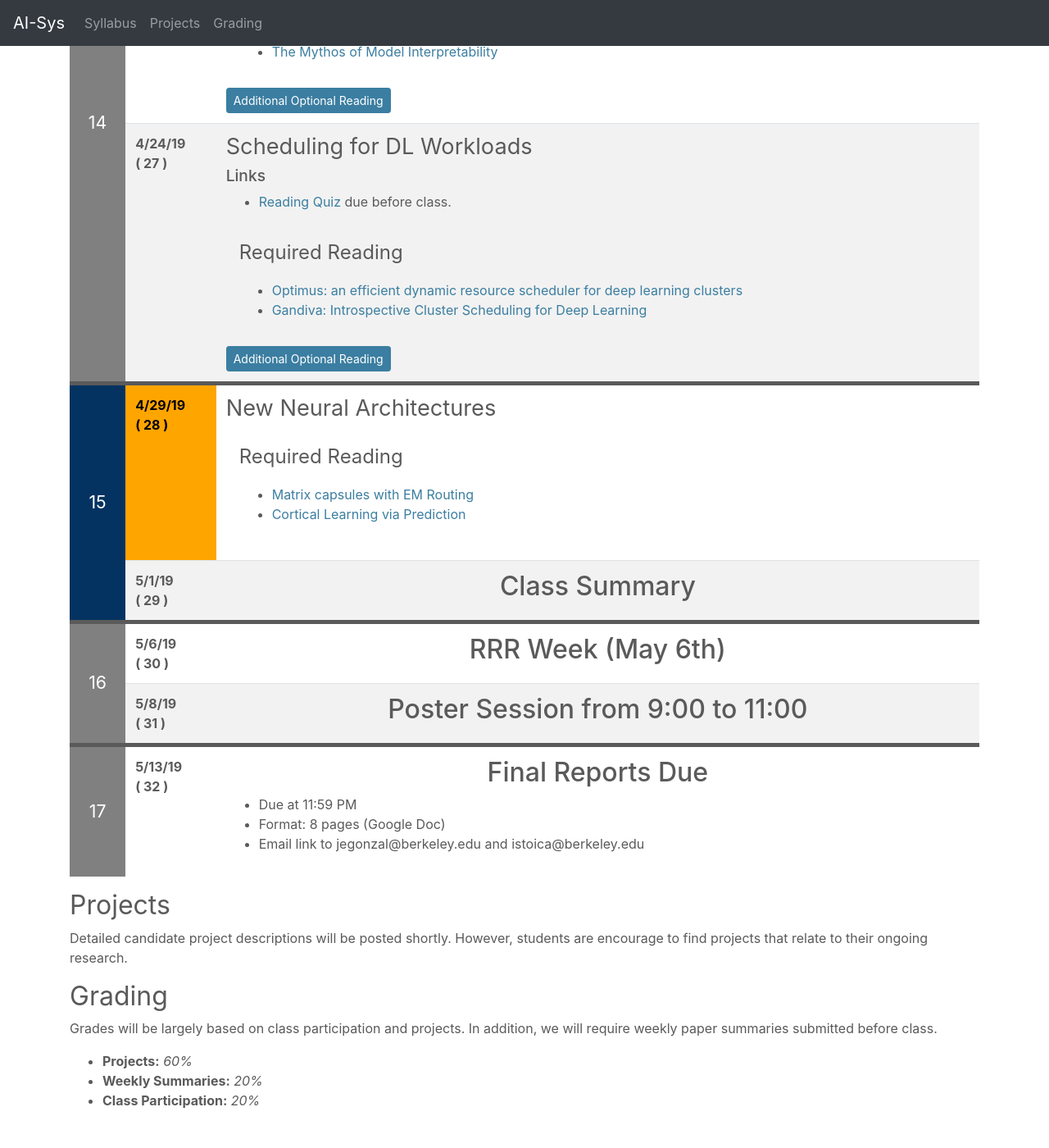
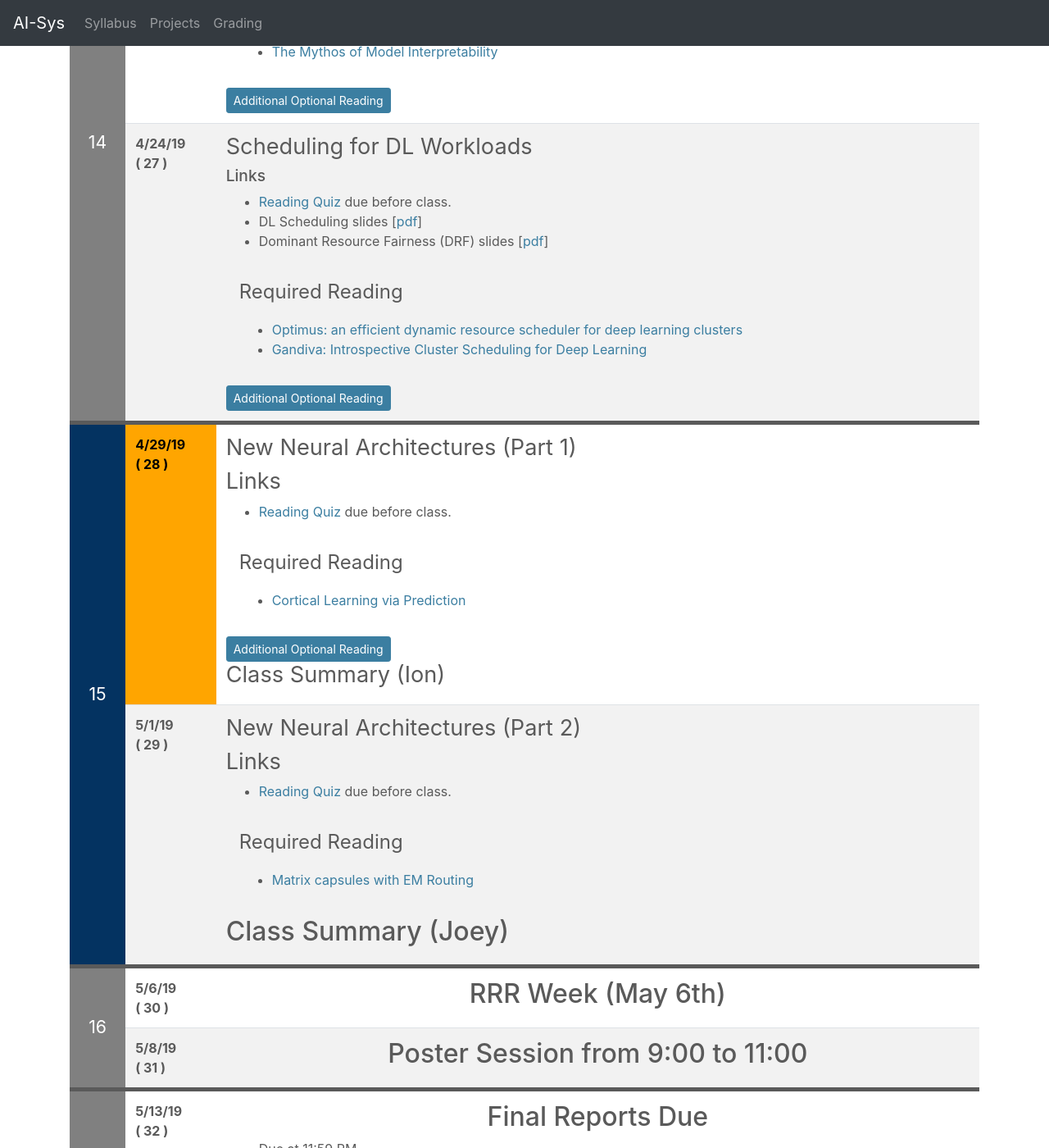
Before and after one commit to ucbrise/cs294-ai-sys-sp19, a Jekyll site: the page built from index.md, in a window 1280 px wide and 1400 px high, scrolled down 8973 px. Shown: the whole window at 82% size. Built offline with Jekyll 4.4.1, drawn with Linux system fonts in a browser that asks for light colours; nearby versions of some CDN libraries; our own code applies the rules of GitHub Pages for plain Markdown files.

Commit message:
added quizzes for last two lectures

```diff
--- a/index.md
+++ b/index.md
@@ -818,6 +818,8 @@ If you find some of the reading confusing and want a more gentle introduction, t
 
 ### Links
 * [Reading Quiz](https://forms.gle/SjP1kBFfZGr7naKn8) due before class.
+* DL Scheduling slides [[pdf](assets/lectures/lec27/dl-scheduling.pdf)]
+* Dominant Resource Fairness (DRF) slides [[pdf](assets/lectures/lec27/DRF.pdf)]
 
 <div class="summary" markdown="1"> </div>
 <div class="reading">
@@ -841,26 +843,43 @@ If you find some of the reading confusing and want a more gentle introduction, t
 
 
 {% include syllabus_entry %}
-## New Neural Architectures
+## New Neural Architectures (Part 1)
+
+## Links
+* [Reading Quiz](https://forms.gle/Tot5oRZqjVEEhuF19) due before class.
+
+<div class="summary" markdown="1"> </div>
+<div class="reading">
+<div class="required_reading" markdown="1">
+
+* [Cortical Learning via Prediction](http://proceedings.mlr.press/v40/Papadimitriou15.pdf)
+
+</div>
+<div class="optional_reading" markdown="1">
+
+* [A Neuroidal Architecture for Cognitive Computation](https://dash.harvard.edu/bitstream/handle/1/23853806/tr-04-98.pdf?sequence=1)
+
+</div>
+</div>
+
+## Class Summary (Ion)
+
+{% include syllabus_entry %}
+## New Neural Architectures (Part 2)
+
+## Links
+* [Reading Quiz](ihttps://forms.gle/wi2DjjrbcpkwHWxr6) due before class.
 
 <div class="summary" markdown="1"> </div>
 <div class="reading">
 <div class="required_reading" markdown="1">
 
 * [Matrix capsules with EM Routing](https://ai.google/research/pubs/pub46653)
-* [Cortical Learning via Prediction](http://proceedings.mlr.press/v40/Papadimitriou15.pdf)
 
 </div>
 </div>
 
-
-
-
-
-{% include syllabus_entry %}
-<center> <h1>Class Summary</h1> </center>
-
-
+# Class Summary (Joey)
 
 
 
```
